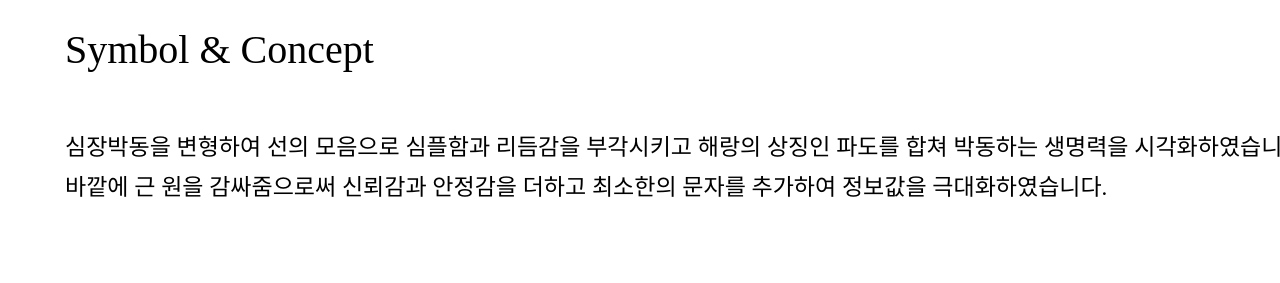
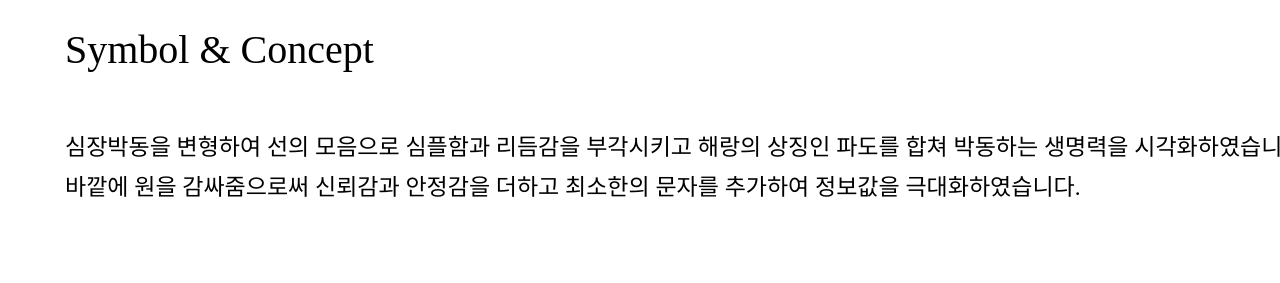
Before and after one commit to OH-JI-YOUNG/Herang-General-Hospital, a plain HTML site: page sub_5.html in a window 1280 px wide. Shown: the part 5740-6023 px from the top of the page. Drawn offline with nearby package versions, Linux system fonts and the light colour scheme; a web font is replaced by a local one.

Commit message:
Add files via upload

```diff
--- a/sub_5.html
+++ b/sub_5.html
@@ -152,7 +152,7 @@
         <div class="page4_inner">
             <h1 data-aos="fade-up" data-aos-duration="1000" data-aos-delay="100">Symbol & Concept</h1>
             <p data-aos="fade-up" data-aos-duration="1000" data-aos-delay="200">심장박동을 변형하여 선의 모음으로 심플함과 리듬감을 부각시키고 해랑의 상징인 파도를 합쳐 박동하는 생명력을 시각화하였습니다.<br>
-                바깥에 근 원을 감싸줌으로써 신뢰감과 안정감을 더하고 최소한의 문자를 추가하여 정보값을 극대화하였습니다.</p>
+                바깥에 원을 감싸줌으로써 신뢰감과 안정감을 더하고 최소한의 문자를 추가하여 정보값을 극대화하였습니다.</p>
             <div class="page4_logo"data-aos="fade-up" data-aos-duration="1000" data-aos-delay="200">
                 <img src="./image/picture/logo_ex.png" alt="로고 디자인">
             </div><!--page4_logo-->
```
